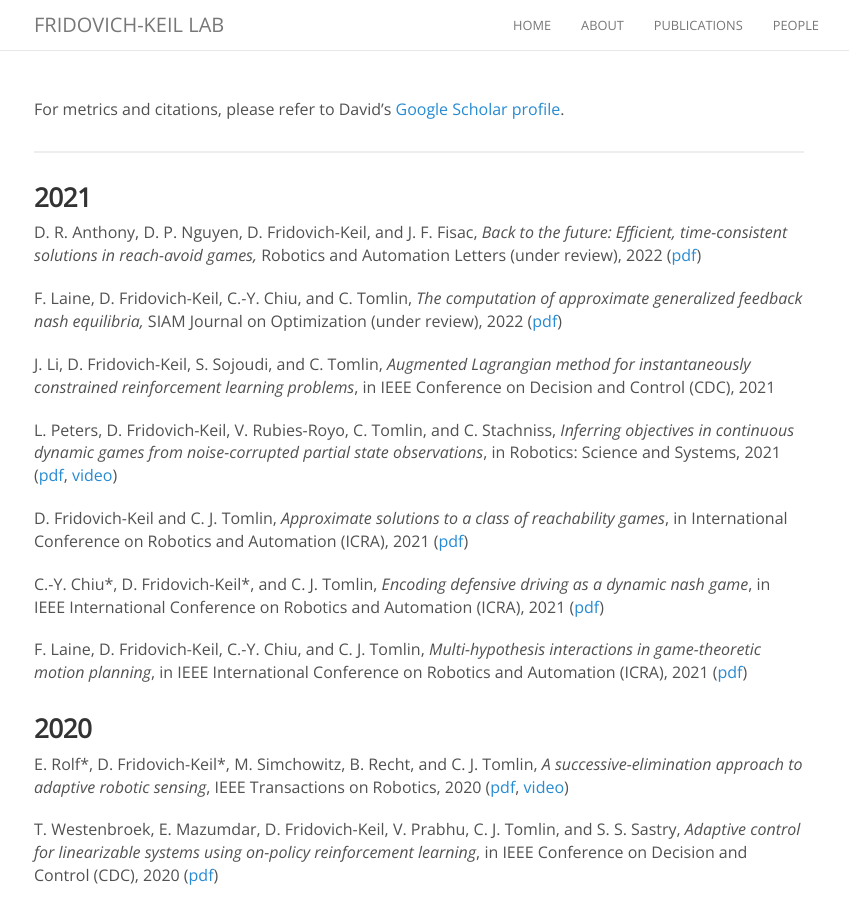
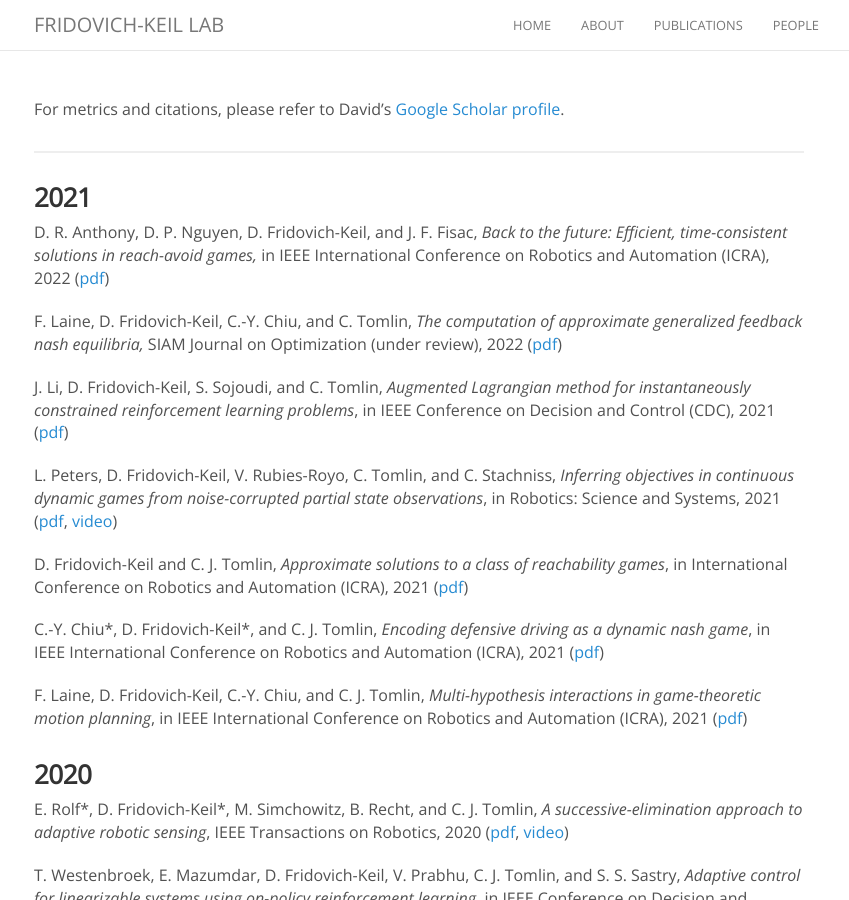
Before and after one commit to KordingLab/KordingLab.github.io, a Jekyll site: the page built from publications.md, in a window 1280 px wide and 900 px high. Shown: the whole window, without its empty margins (221-1070 px from the left). Built offline with Jekyll 4.4.1, drawn with Linux system fonts in a browser that asks for light colours; nearby versions of some CDN libraries; comment, search, counter and statistics services are not loaded.

Commit message:
mid-feb updates

```diff
--- a/_data/news.yml
+++ b/_data/news.yml
@@ -1,3 +1,7 @@
+- date: 2022-01-31
+  details: >-
+    D. Fridovich-Keil's paper <a href="http://arxiv.org/abs/2109.07673">Back to the Future: Efficient, Time-Consistent Solutions in Reach-Avoid Games</a> was accepted to ICRA 2022.
+
 - date: 2021-11-5
   details: >-
     D. Fridovich-Keil presented "A Brief Tour of Dynamic Games for Multi-Agent Modeling" in the Aerospace Engineering Department Seminar at CU Boulder.
--- a/publications.md
+++ b/publications.md
@@ -9,11 +9,11 @@
 
 ### 2021
 
-D. R. Anthony, D. P. Nguyen, D. Fridovich-Keil, and J. F. Fisac, _Back to the future: Efficient, time-consistent solutions in reach-avoid games,_ Robotics and Automation Letters (under review), 2022 ([pdf](http://arxiv.org/abs/2109.07673))
+D. R. Anthony, D. P. Nguyen, D. Fridovich-Keil, and J. F. Fisac, _Back to the future: Efficient, time-consistent solutions in reach-avoid games,_ in IEEE International Conference on Robotics and Automation (ICRA), 2022 ([pdf](http://arxiv.org/abs/2109.07673))
 
 F. Laine, D. Fridovich-Keil, C.-Y. Chiu, and C. Tomlin, _The computation of approximate generalized feedback nash equilibria,_ SIAM Journal on Optimization (under review), 2022 ([pdf](https://arxiv.org/pdf/2101.02900))
 
-J. Li, D. Fridovich-Keil, S. Sojoudi, and C. Tomlin, _Augmented Lagrangian method for instantaneously constrained reinforcement learning problems_, in IEEE Conference on Decision and Control (CDC), 2021
+J. Li, D. Fridovich-Keil, S. Sojoudi, and C. Tomlin, _Augmented Lagrangian method for instantaneously constrained reinforcement learning problems_, in IEEE Conference on Decision and Control (CDC), 2021 ([pdf](https://ieeexplore.ieee.org/iel7/9682670/9682776/09683088.pdf))
 
 L. Peters, D. Fridovich-Keil, V. Rubies-Royo, C. Tomlin, and C. Stachniss, _Inferring objectives in continuous dynamic games from noise-corrupted partial state observations_, in Robotics: Science and Systems, 2021 ([pdf](https://arxiv.org/pdf/2106.03611.pdf), [video](https://youtu.be/BogCsYQX9Pc))
 
```
Also changed, not shown: 1 other file.
